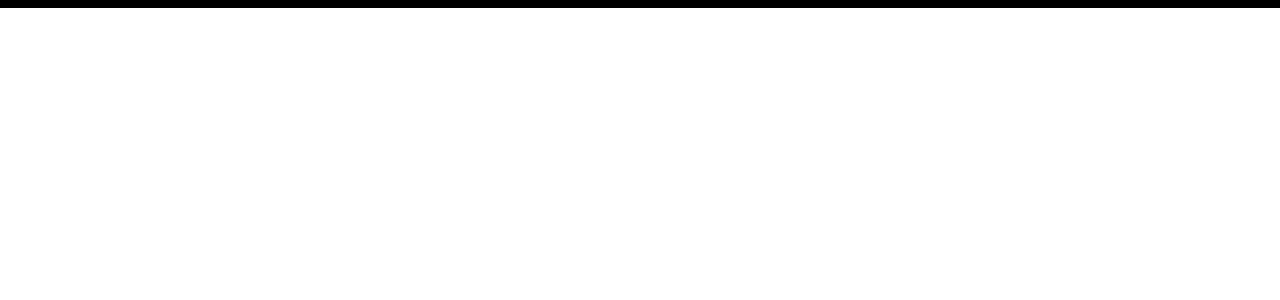
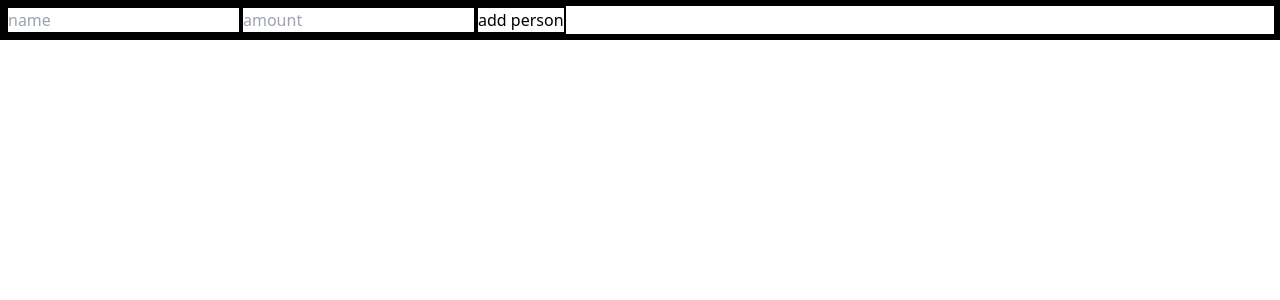
Before and after one commit to leeya018/resolver, a Next.js app: page /splitbill in a window 1280 px wide. Before the commit this address had no page. Shown: the top 300 px of the page. Built offline with nearby package versions, Linux system fonts and the light colour scheme.

Commit message:
split bill addition

```diff
--- a/hooks/useFetch.js
+++ b/hooks/useFetch.js
@@ -47,8 +47,10 @@ function useFetch() {
       console.log(error);
       setLoading(false);
       setSuccess(false);
-      setError(error.response);
-      throw error;
+      const customError = error.response?.data?.message || error.message;
+      setError(customError);
+      // if I will not throw an error, the code will continue
+      // throw error;
     }
   };
 
--- a/pages/add.jsx
+++ b/pages/add.jsx
@@ -1,6 +1,6 @@
 import { useState, useRef, useEffect } from "react";
 import { addTodo, todosError } from "../actions";
-import { useDispatch } from "react-redux";
+import { useDispatch, useSelector } from "react-redux";
 import Link from "next/link";
 import Solutions from "../features/solutions";
 import useFetch from "@/hooks/useFetch";
@@ -26,6 +26,7 @@ export default function Add({}) {
   const dispatch = useDispatch();
   const [todoItem, setTodoItem] = useLocalStorage("todo");
   const router = useRouter();
+  const errorDis = useSelector((state) => state.error);
 
   const inputRef = useRef(null);
   const { invoke, success, loading, resetFetch, error } = useFetch();
@@ -48,6 +49,12 @@ export default function Add({}) {
       dispatch(todosError("todo cannot be empty"));
       return;
     }
+    if (!solutions.length) {
+      dispatch(todosError("you have to have at least one solution"));
+      return;
+    }
+    dispatch(todosError(""));
+
     dispatch(addTodo({ name, solutions }));
     await invoke(methods.POST, `${basicUrl}/api/todos`, { name, solutions });
     setName("");
@@ -57,6 +64,10 @@ export default function Add({}) {
   };
 
   const addSolution = () => {
+    if (!sol) {
+      dispatch(todosError("you have to fill a solution  "));
+      return;
+    }
     setSolutions((prev) => [...prev, sol]);
     setTodoItem({ name, solutions: [...solutions, sol] });
     setSol("");
@@ -66,6 +77,8 @@ export default function Add({}) {
 
   const updateSolution = (e) => {
     console.log(e.target.value);
+    dispatch(todosError(""));
+
     setSol(e.target.value);
   };
 
@@ -87,6 +100,7 @@ export default function Add({}) {
         {loading && <div className="text-gray-500">loading...</div>}
         {success && <div className="text-green-500">done has added to db</div>}
         {error && <div className="text-red-500">{error}</div>}
+        {errorDis && <div className="text-red-500">{errorDis.todos}</div>}
       </div>
       <h1>add item </h1>
       <label htmlFor="">name - </label>
@@ -97,6 +111,8 @@ export default function Add({}) {
           reset();
           dispatch(todosError(""));
           setName(e.target.value);
+          dispatch(todosError(""));
+
           setTodoItem({ name: e.target.value, solutions });
         }}
       />
--- a/pages/api/todos/index.js
+++ b/pages/api/todos/index.js
@@ -1,6 +1,7 @@
 import dbConnect from "utils/dbConnect";
 import Todo from "@/models/Todo";
 import nc from "next-connect";
+import { loadGetInitialProps } from "next/dist/shared/lib/utils";
 
 dbConnect();
 const handler = nc({ attachParams: true });
@@ -15,10 +16,16 @@ handler.get(async (req, res) => {
 });
 
 handler.post(async (req, res) => {
+  const foundItem = await Todo.findOne({ name: req.body.name });
+  console.log(foundItem);
+  if (foundItem) {
+    return res.status(400).json({ message: "this todo is allready in system" });
+  }
   try {
     const todo = await Todo.create(req.body);
     res.status(201).json(todo);
   } catch (error) {
+    console.log(error);
     res.status(500).json(error);
   }
 });
--- /dev/null
+++ b/pages/splitbill.jsx
@@ -0,0 +1,63 @@
+import { useState } from "react";
+
+export default function SplitBill({}) {
+  const [persons, setPersons] = useState([]);
+  // const [name, setName] = useState('');
+  // const [amount, setAmount] = useState("");
+  const [person, setPerson] = useState({});
+  const [error, setError] = useState("");
+  console.log(person);
+  const handleAddPreson = () => {
+    const { name, amount } = person;
+    if (!name || !amount) {
+      setError("you have to fill both fields");
+      return;
+    }
+    setPersons((prev) => [...prev, { name, amount }]);
+    setPerson({});
+    // setName("");
+    // setAmount("");
+  };
+
+  const handleAddPresonPress = (e) => {
+    if (e.key === "Enter") {
+      handleAddPreson();
+    }
+  };
+
+  const handleChange = (e) => {
+    const { name, value } = e.target;
+    console.log(e);
+    console.log(value);
+    setPerson((prev) => ({ ...prev, [name]: value }));
+  };
+  return (
+    <div>
+      <div>
+        <input
+          type="text"
+          name="name"
+          onKeyDown={handleAddPresonPress}
+          value={person.name}
+          placeholder="name"
+          onChange={handleChange}
+        />
+        <input
+          name="amount"
+          type="number"
+          onKeyDown={handleAddPresonPress}
+          value={person.amount}
+          placeholder="amount"
+          onChange={handleChange}
+        />
+
+        <button onClick={handleAddPreson}> add person</button>
+      </div>
+      <ul>
+        {persons.map((person) => (
+          <li>{person.name + " " + person.amount}</li>
+        ))}
+      </ul>
+    </div>
+  );
+}
--- a/pages/todos/index.jsx
+++ b/pages/todos/index.jsx
@@ -27,12 +27,7 @@ export default function Index() {
 
   return (
     <div className="flex justify-center text-lg">
-      {/* <div className="text-green-500 ">hdenhersnt</div>
-      <div className="text-yellow-500 ">hdenhersnt</div>
-      <div className="text-orange-300 bg-blue-500 ">hdenhersnt</div>
-      <div className="text-purple-800 ">hdenhersnt</div>
-      <div className="text-green-500 ">hdenhersnt</div> */}
-      <div className="w-[50vh] mt-20 ">
+      <div className="w-[50vh] mt-20 shadow-2xl">
         <MyLink location={"/add"} text={"add"} />
         {loading && (
           <div className="text-gray-500 flex justify-center">loading...</div>
```
Also changed, not shown: features/clock.jsx (deleted, +0 -30 lines).
